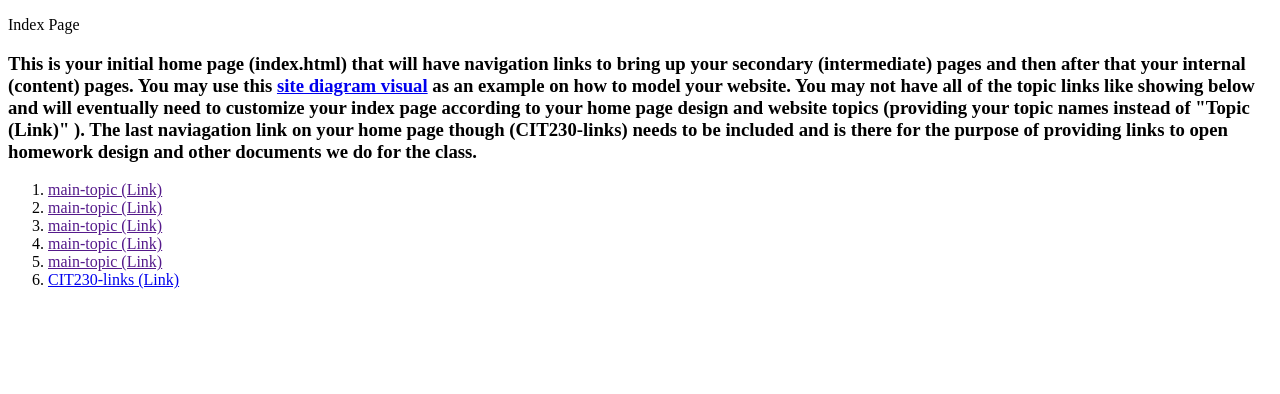
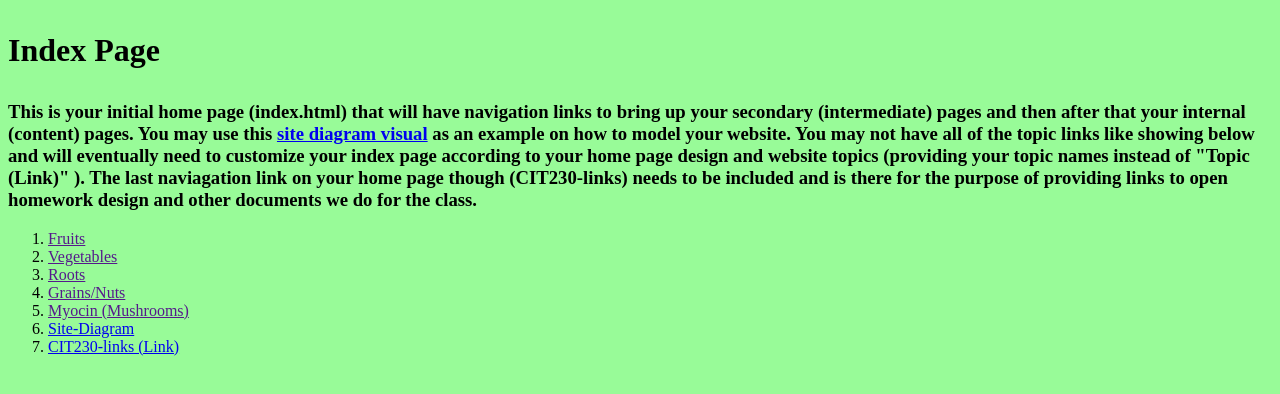
Before and after one commit to havensd2/havensd2.github.io, a plain HTML site: page index.html in a window 1280 px wide. Drawn offline with Linux system fonts and the light colour scheme.

Commit message:
Move-pdf-links

```diff
--- a/index.html
+++ b/index.html
@@ -6,16 +6,23 @@
 </head>
 
 <body>
-<p>Index Page</p>
+<h1><strong><p>Index Page</p></strong></h1>
     <h3><p>This is your initial home page (index.html) that will have navigation links to bring up your secondary (intermediate) pages and then after that your internal (content) pages. You  may use this <a href="site-diagram.png">site diagram visual</a> as an example on how to model your website.  You may not have all of the topic links like showing below and will eventually need to customize your index page according to your home page design and website topics (providing your topic names instead of &quot;Topic (Link)&quot; ). The  last naviagation link on your home page though (CIT230-links) needs to be included and is there for the purpose of providing links to open    homework design and other documents we do for the class.</p></h3>
 <ol>
-  <li><a href="">main-topic (Link)</a></li>
-  <li><a href="">main-topic (Link)</a></li>
-  <li><a href="">main-topic (Link)</a></li>
-  <li><a href="">main-topic (Link)</a></li>
-  <li><a href="">main-topic (Link)</a></li>
+  <li><a href="">Fruits</a></li>
+  <li><a href="">Vegetables</a></li>
+  <li><a href="">Roots</a></li>
+  <li><a href="">Grains/Nuts</a></li>
+  <li><a href="">Myocin (Mushrooms)</a></li>
+  <li><a href="w3-site-diagram.pdf">Site-Diagram</a></li>
   <li><a href="cit230-links.html"> CIT230-links (Link)</a></li>
 
 </ol>
 </body>
 </html>
+<style>
+    *{
+        background: palegreen;
+
+    }
+    </style>
```
Also changed, not shown: cit230-links.html (+10 -4 lines), w3-site-diagram.jpg (deleted), 7 other files.
